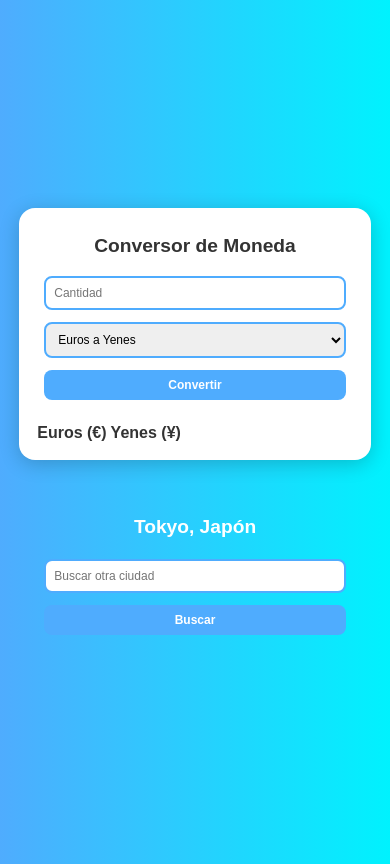
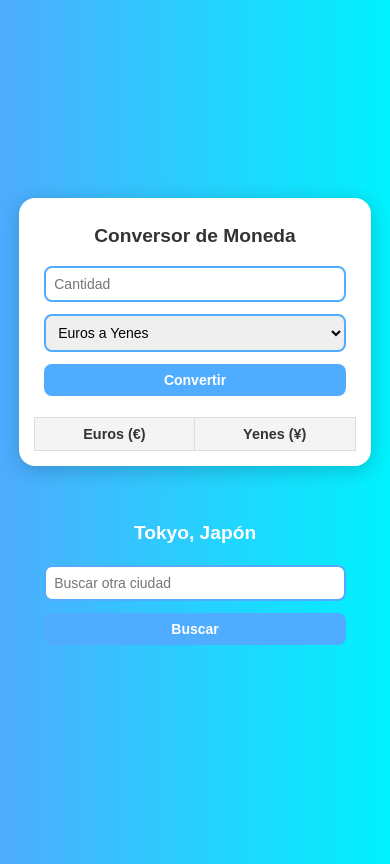
Before and after one commit to Danielcc2/changemoney, a plain HTML site: page weather.html in a window 390 px wide. Drawn offline with Linux system fonts and the light colour scheme; no server answers.

Commit message:
Update weather.html

```diff
--- a/weather.html
+++ b/weather.html
@@ -2,7 +2,7 @@
 <html lang="es">
 <head>
     <meta charset="UTF-8">
-    <meta name="viewport" content="width=device-width, initial-scale=1.0">
+    <meta name="viewport" content="width=device-width, initial-scale=1.0, maximum-scale=1.0, user-scalable=no"> <!-- Prevent zoom on focus -->
     <title>Conversor EUR ↔ JPY y Clima</title>
     <style>
         body {
@@ -10,37 +10,37 @@
             display: flex;
             justify-content: center;
             align-items: center;
-            min-height: 100vh; /* Changed height to min-height for better mobile compatibility */
-            margin: 20px; /* Reduced margin for smaller screens */
+            min-height: 100vh;
+            margin: 20px;
             background: linear-gradient(to right, #4facfe, #00f2fe);
             color: #fff;
             flex-direction: column;
-            gap: 20px; /* Reduced gap for mobile */
+            gap: 20px;
         }
         .container {
             text-align: center;
             background: #fff;
             color: #333;
-            padding: 20px; /* Reduced padding for smaller screens */
+            padding: 20px;
             border-radius: 16px;
             box-shadow: 0 4px 20px rgba(0, 0, 0, 0.2);
-            width: 90%; /* Changed to percentage for responsiveness */
-            max-width: 400px; /* Added max-width to limit on larger screens */
-            margin: 10px; /* Reduced margin */
-            box-sizing: border-box; /* Ensures padding doesn't increase width */
+            width: 90%;
+            max-width: 400px;
+            margin: 10px;
+            box-sizing: border-box;
         }
         .weather-card {
-            width: 90%; /* Changed to percentage for responsiveness */
-            max-width: 400px; /* Added max-width to limit on larger screens */
-            padding: 20px; /* Reduced padding for smaller screens */
+            width: 90%;
+            max-width: 400px;
+            padding: 20px;
             border-radius: 16px;
             color: #fff;
             text-align: center;
             transition: transform 0.3s ease;
             position: relative;
             overflow: hidden;
-            margin: 10px; /* Reduced margin */
-            box-sizing: border-box; /* Ensures padding doesn't increase width */
+            margin: 10px;
+            box-sizing: border-box;
         }
         .weather-card:hover {
             transform: scale(1.05);
@@ -51,10 +51,10 @@
         .weather-card.wind { background: linear-gradient(to right, #a1c4fd, #c2e9fb); }
         .weather-card.clouds { background: linear-gradient(to right, #b0bec5, #78909c); }
         input, button, select {
-            padding: 10px; /* Slightly reduced padding */
-            margin: 6px 0; /* Reduced margin */
-            font-size: 14px; /* Reduced font size for mobile */
-            width: calc(100% - 20px); /* Adjusted for smaller padding */
+            padding: 10px;
+            margin: 6px 0;
+            font-size: 16px; /* Increased to prevent zoom on mobile */
+            width: calc(100% - 20px);
             border: 2px solid #4facfe;
             border-radius: 8px;
             outline: none;
@@ -70,6 +70,18 @@
         }
         button:hover {
             background: #00c6ff;
+        }
+        table {
+            width: 100%;
+            margin-top: 10px;
+            border-collapse: collapse;
+        }
+        th, td {
+            padding: 8px;
+            border: 1px solid #ddd;
+        }
+        th {
+            background: #f4f4f4;
         }
 
         /* Sun Animation */
@@ -170,12 +182,15 @@
             }
             input, button, select {
                 padding: 8px;
-                font-size: 12px;
+                font-size: 14px; /* Slightly smaller but still legible */
             }
             h1, h2 {
                 font-size: 1.2em;
             }
             p {
+                font-size: 0.9em;
+            }
+            table {
                 font-size: 0.9em;
             }
         }
@@ -239,7 +254,7 @@
 
                     const card = document.getElementById('weatherCard');
                     const weatherMain = data.weather[0].main.toLowerCase();
-                    let weatherClass = 'sun'; // Default to sun
+                    let weatherClass = 'sun';
 
                     if (weatherMain.includes('rain')) {
                         weatherClass = 'rain';
@@ -254,7 +269,7 @@
                     }
 
                     card.className = 'weather-card ' + weatherClass;
-                    card.style.display = 'block'; // Ensure the card is visible
+                    card.style.display = 'block';
                 }
             } catch (error) {
                 console.error('Error al obtener el clima:', error);
@@ -308,16 +323,17 @@
                 if (data.result === 'success') {
                     const result = amount * data.conversion_rate;
                     document.getElementById('result').innerText = `${amount} ${conversionType === 'EURtoJPY' ? 'EUR' : 'JPY'} = ${result.toFixed(2)} ${conversionType === 'EURtoJPY' ? 'JPY' : 'EUR'}`;
-                    updateTable();
+                    await updateTable(); // Ensure table updates after conversion
                 }
             } catch (error) {
                 document.getElementById('result').innerText = 'Error al conectar con la API.';
+                console.error('Error en la conversión:', error);
             }
         }
 
-        setInterval(updateTable, 3600000);
-        updateTable();
-        getWeather();
+        setInterval(updateTable, 3600000); // Update every hour
+        updateTable(); // Initial table load
+        getWeather(); // Initial weather load
     </script>
 </body>
 </html>
```
